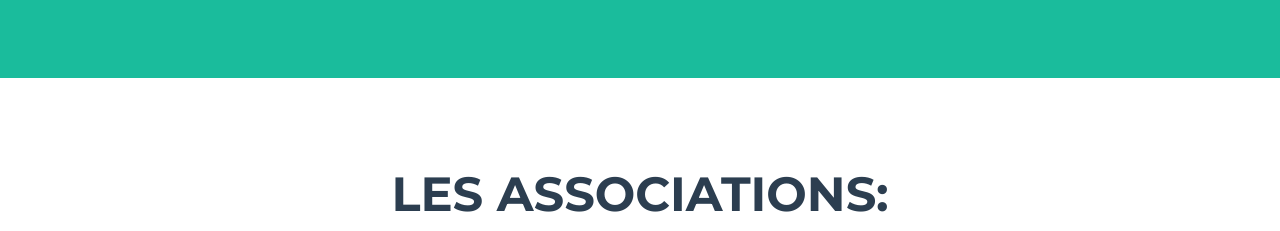
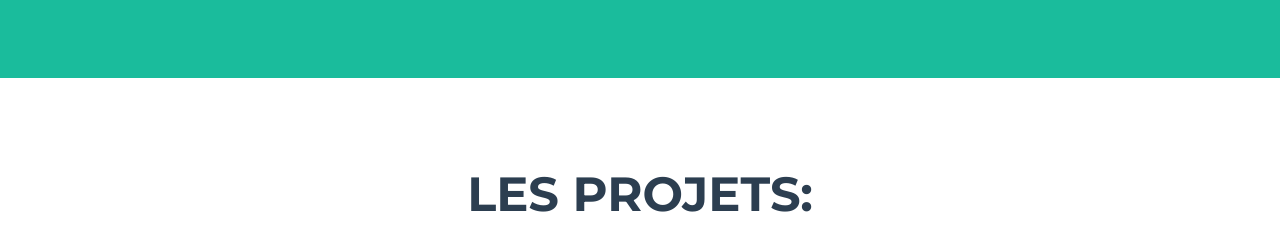
Before and after one commit to MyEcoria/EcoSite, a plain HTML site: page index.html in a window 1280 px wide. Shown: the part 690-921 px from the top of the page. Drawn offline with nearby package versions, Linux system fonts and the light colour scheme.

Commit message:
Create index.html

```diff
--- a/index.html
+++ b/index.html
@@ -55,7 +55,7 @@
         <section class="page-section portfolio" id="portfolio">
             <div class="container">
                 <!-- Portfolio Section Heading-->
-                <h2 class="page-section-heading text-center text-uppercase text-secondary mb-0">Les associations:</h2>
+                <h2 class="page-section-heading text-center text-uppercase text-secondary mb-0">Les projets:</h2>
                 <!-- Icon Divider-->
                 <div class="divider-custom">
                     <div class="divider-custom-line"></div>
```
